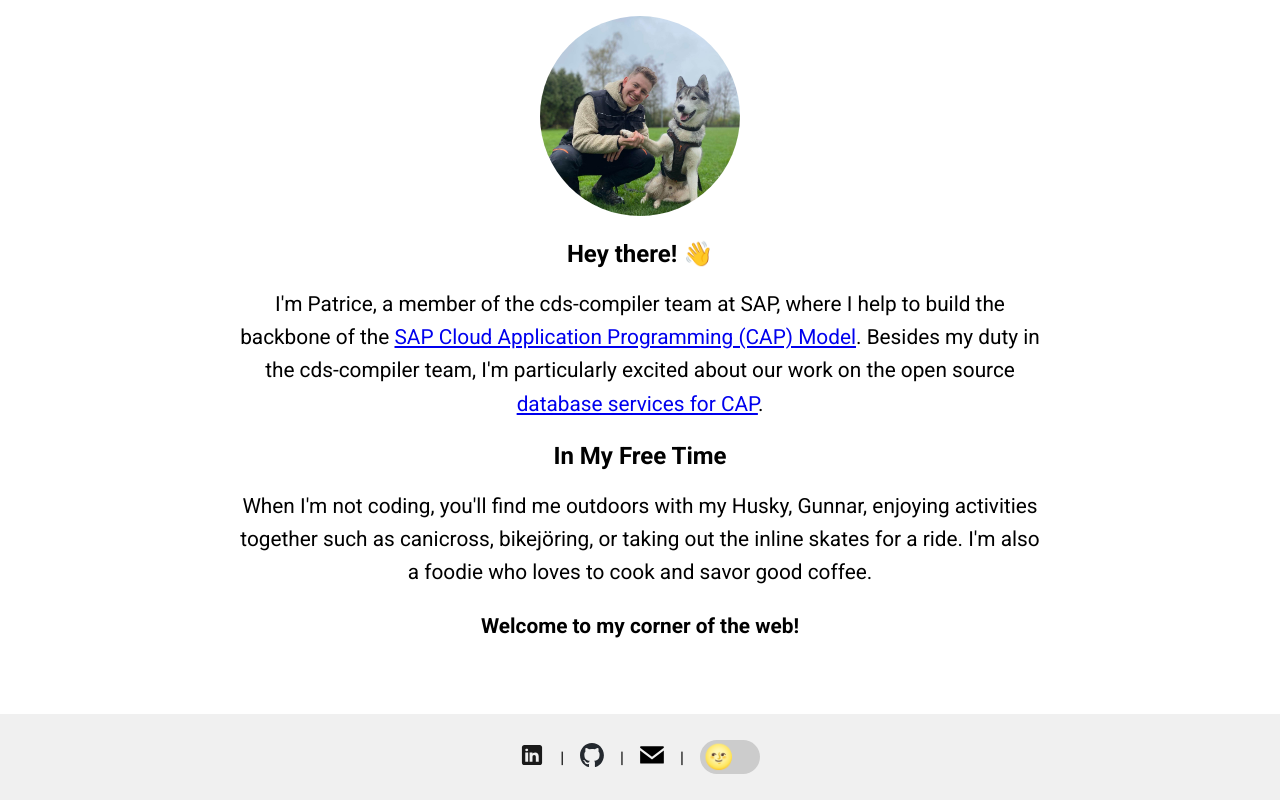
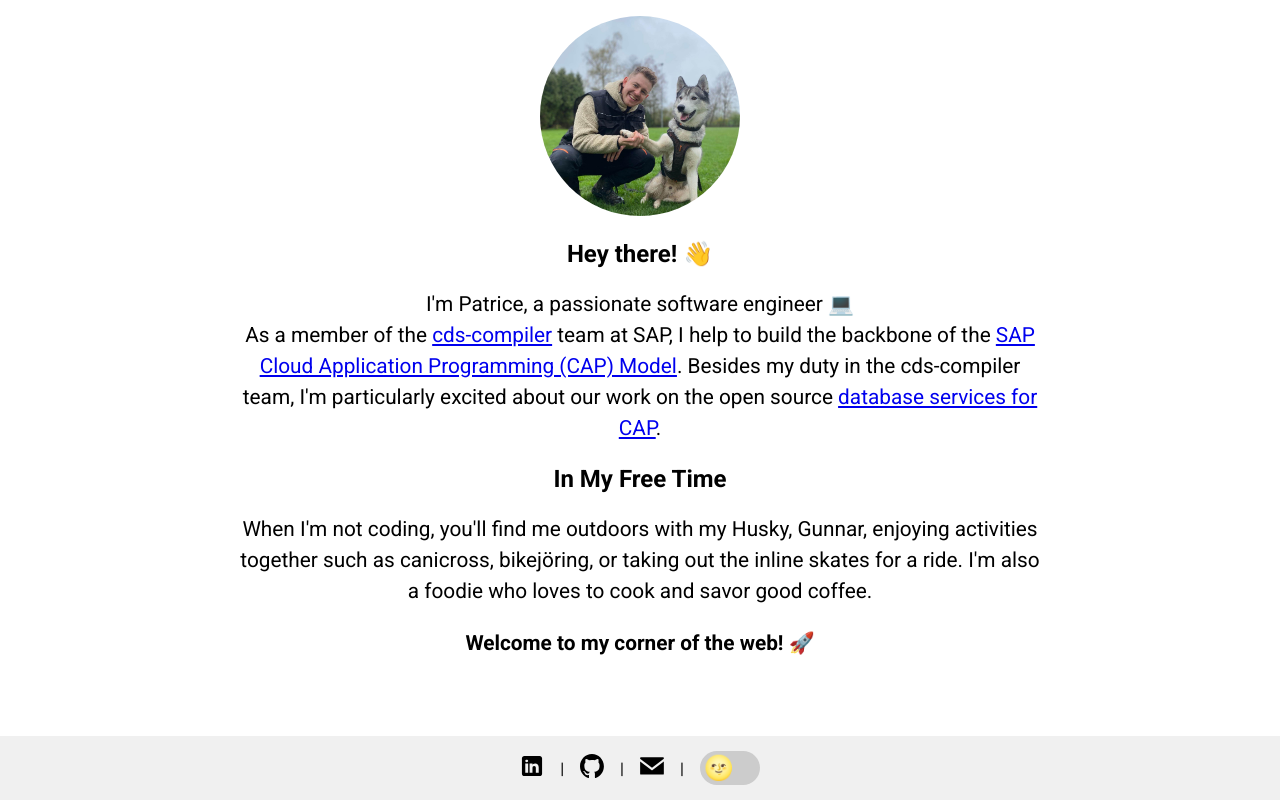
Before and after one commit to patricebender/patrice-codes, a Vue app: page / in a window 1280 px wide. Built offline with nearby package versions, Linux system fonts and the light colour scheme.

Commit message:
make website nicer

```diff
--- a/src/App.vue
+++ b/src/App.vue
@@ -5,7 +5,8 @@
         @click="rotateProfilePicture" />
       <h2>Hey there! 👋</h2>
       <p class="introduction">
-        I'm Patrice, a member of the cds-compiler team at SAP, where I help to build the
+        I'm Patrice, a passionate software engineer 💻<br />
+        As a member of the <a href="https://www.npmjs.com/package/@sap/cds-compiler" arget="_blank" rel="noopener noreferrer">cds-compiler</a> team at SAP, I help to build the
         backbone of the <a href="https://cap.cloud.sap/docs/" target="_blank" rel="noopener noreferrer">SAP Cloud
           Application Programming (CAP) Model</a>.
         Besides my duty in the cds-compiler team, I'm particularly excited about our work on the open source <a
@@ -20,7 +21,7 @@
         coffee.
       </p>
       <p class="introduction">
-        <strong>Welcome to my corner of the web!</strong>
+        <strong>Welcome to my corner of the web! 🚀</strong>
       </p>
     </div>
     <footer>
@@ -75,7 +76,14 @@ export default {
   methods: {
     setUpColorSchemeListener() {
       this.colorSchemeQuery = window.matchMedia('(prefers-color-scheme: dark)');
-      this.handleColorSchemeChange(this.colorSchemeQuery); // Initial check
+      // check if user has isDarkMode preference saved to local storage
+      const isDarkMode = localStorage.getItem('isDarkMode');
+      if (isDarkMode) {
+        this.isDarkMode = JSON.parse(isDarkMode);
+      }
+      else {
+        this.handleColorSchemeChange(this.colorSchemeQuery); // Initial check
+      }
       this.colorSchemeQuery.addListener(this.handleColorSchemeChange); // Set up the listener
     },
     handleColorSchemeChange(e) {
@@ -117,25 +125,23 @@ body {
   text-align: center;
 }
 
-.content {
-  flex: 1;
-  /* Allows the content to expand and fill the space available, excluding header/footer */
-}
-
 body {
   font-family: 'Roboto', sans-serif;
 }
 
 .content {
+  flex: 1;
   margin: 0 auto;
   max-width: 800px;
   padding: 0 10px;
+  padding-bottom: 3.5em;
+  /* Adjust based on the actual height of your footer */
 }
 
+
 .introduction {
-  margin-top: 20px;
   font-size: 1.3em;
-  line-height: 1.6;
+  line-height: 1.5;
 }
 
 .profile-picture {
@@ -146,36 +152,26 @@ body {
 }
 
 footer {
+  position: fixed;
+  /* Fixes the footer's position relative to the viewport */
+  bottom: 0;
+  /* Aligns the footer at the bottom of the viewport */
+  left: 0;
+  /* Aligns the footer to start from the left side of the viewport */
+  width: 100%;
+  /* Ensures the footer extends across the full width of the viewport */
   background-color: #f0f0f0;
   display: flex;
   align-items: center;
   justify-content: center;
   text-align: center;
+  z-index: 1000;
+  /* Ensures the footer stays above other content */
 
-  padding: 10px 0;
+  height: 4em;
+  ;
 }
 
-/* Responsive Media Query */
-@media screen and (max-height: 400px) {
-  footer {
-    padding: 5px 0;
-    flex-wrap: wrap;
-    /* Wrap items if there isn't enough vertical space */
-  }
-
-  .social-icon {
-    margin: 0.5em;
-    /* Reduce margin around icons to save space */
-  }
-}
-
-/* Additional media query for handling zooming issues */
-@media (max-resolution: 2dppx) {
-  .social-icon {
-    width: 20px;
-    /* Smaller icons at higher zoom levels */
-  }
-}
 
 .social-icon {
   width: 24px;
--- a/src/components/DarkModeToggle.vue
+++ b/src/components/DarkModeToggle.vue
@@ -18,6 +18,9 @@ export default {
     methods: {
         onToggle(event) {
             this.$emit('update:isDarkMode', event.target.checked);
+            // save theme preference in local storage
+            localStorage.setItem('isDarkMode', event.target.checked);
+            console.log('Dark mode is now:', event.target.checked ? 'enabled' : 'disabled');
         }
     }
 };
```
Also changed, not shown: src/assets/github-mark.svg, src/assets/linkedin-mark.svg.
